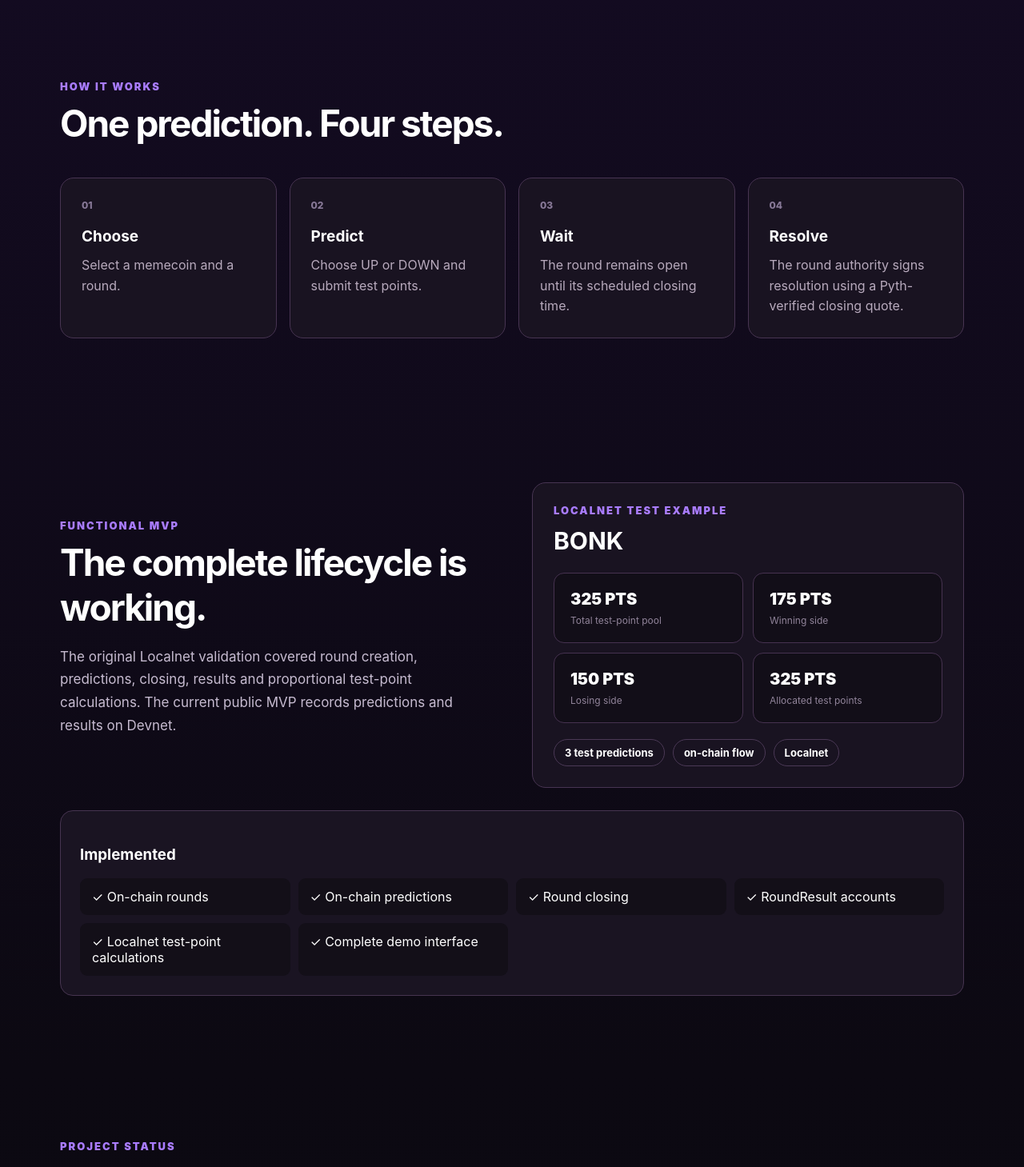
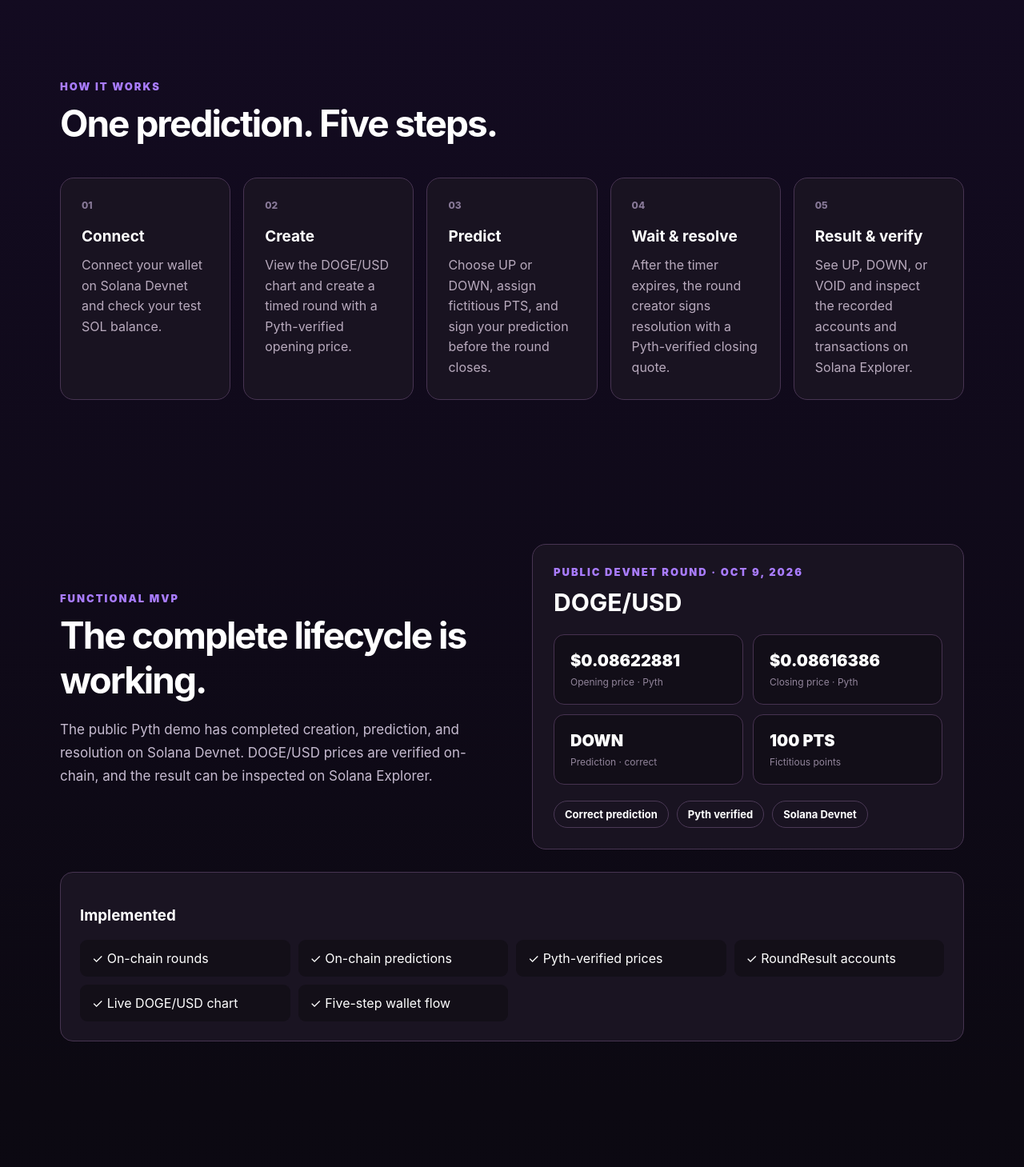
Before and after one commit to Jeet719/memedictions, a Next.js app: page /landing in a window 1280 px wide. Shown: the part 780-2239 px from the top of the page at 80% size. Built offline with nearby package versions, Linux system fonts and the light colour scheme.

Commit message:
Refresh landing for the public Pyth demo

```diff
--- a/app/landing/page.tsx
+++ b/app/landing/page.tsx
@@ -332,7 +332,7 @@ export default function LandingPage() {
 
         <section style={styles.hero}>
           <div style={styles.eyebrow}>
-             BUILT ON SOLANA </div>
+             LIVE ON SOLANA DEVNET · POWERED BY PYTH </div>
 
           <h1 style={styles.heroTitle}>
              Predict memecoins. <br />
@@ -352,7 +352,7 @@ export default function LandingPage() {
               href="/pyth"
               style={styles.button}
             >
-               Try the MVP </Link>
+               Try the Pyth demo </Link>
 
             <a
               href="#mvp"
@@ -373,29 +373,34 @@ export default function LandingPage() {
              HOW IT WORKS </div>
 
           <h2 style={styles.sectionTitle}>
-             One prediction. Four steps. </h2>
+             One prediction. Five steps. </h2>
 
-          <div style={styles.grid4}>
+          <div style={{ ...styles.grid4, gridTemplateColumns: "repeat(auto-fit, minmax(180px, 1fr))" }}>
             {[
               [
                 "01",
-                "Choose",
-                "Select a memecoin and a round.",
+                "Connect",
+                "Connect your wallet on Solana Devnet and check your test SOL balance.",
               ],
               [
                 "02",
-                "Predict",
-                "Choose UP or DOWN and submit test points.",
+                "Create",
+                "View the DOGE/USD chart and create a timed round with a Pyth-verified opening price.",
               ],
               [
                 "03",
-                "Wait",
-                "The round remains open until its scheduled closing time.",
+                "Predict",
+                "Choose UP or DOWN, assign fictitious PTS, and sign your prediction before the round closes.",
               ],
               [
                 "04",
-                "Resolve",
-                "The round authority signs resolution using a Pyth-verified closing quote.",
+                "Wait & resolve",
+                "After the timer expires, the round creator signs resolution with a Pyth-verified closing quote.",
+              ],
+              [
+                "05",
+                "Result & verify",
+                "See UP, DOWN, or VOID and inspect the recorded accounts and transactions on Solana Explorer.",
               ],
             ].map(
               ([number, title, text]) => (
@@ -454,14 +459,14 @@ export default function LandingPage() {
                   styles.sectionText
                 }
               >
-                 The original Localnet validation covered round creation, predictions,
-                closing, results and proportional test-point calculations.
-                The current public MVP records predictions and results on Devnet. </p>
+                 The public Pyth demo has completed creation, prediction, and resolution
+                on Solana Devnet. DOGE/USD prices are verified on-chain, and the
+                result can be inspected on Solana Explorer. </p>
             </div>
 
             <div style={styles.card}>
               <div style={styles.eyebrow}>
-                 LOCALNET TEST EXAMPLE </div>
+                 PUBLIC DEVNET ROUND · OCT 9, 2026 </div>
 
               <h2
                 style={{
@@ -469,7 +474,7 @@ export default function LandingPage() {
                   margin: "12px 0",
                 }}
               >
-                BONK
+                DOGE/USD
               </h2>
 
               <div style={styles.stats}>
@@ -479,14 +484,14 @@ export default function LandingPage() {
                       styles.metricValue
                     }
                   >
-                    325 PTS
+                    $0.08622881
                   </div>
                   <div
                     style={
                       styles.metricLabel
                     }
                   >
-                     Total test-point pool </div>
+                     Opening price · Pyth </div>
                 </div>
 
                 <div style={styles.metric}>
@@ -495,14 +500,14 @@ export default function LandingPage() {
                       styles.metricValue
                     }
                   >
-                    175 PTS
+                    $0.08616386
                   </div>
                   <div
                     style={
                       styles.metricLabel
                     }
                   >
-                     Winning side </div>
+                     Closing price · Pyth </div>
                 </div>
 
                 <div style={styles.metric}>
@@ -511,14 +516,14 @@ export default function LandingPage() {
                       styles.metricValue
                     }
                   >
-                    150 PTS
+                    DOWN
                   </div>
                   <div
                     style={
                       styles.metricLabel
                     }
                   >
-                     Losing side </div>
+                     Prediction · correct </div>
                 </div>
 
                 <div style={styles.metric}>
@@ -527,26 +532,26 @@ export default function LandingPage() {
                       styles.metricValue
                     }
                   >
-                    325 PTS
+                    100 PTS
                   </div>
                   <div
                     style={
                       styles.metricLabel
                     }
                   >
-                     Allocated test points </div>
+                     Fictitious points </div>
                 </div>
               </div>
 
               <div style={styles.pills}>
                 <span style={styles.pill}>
-                   3 test predictions </span>
+                   Correct prediction </span>
 
                 <span style={styles.pill}>
-                   on-chain flow </span>
+                   Pyth verified </span>
 
                 <span style={styles.pill}>
-                  Localnet
+                  Solana Devnet
                 </span>
               </div>
             </div>
@@ -564,10 +569,10 @@ export default function LandingPage() {
               {[
                 "✓ On-chain rounds",
                 "✓ On-chain predictions",
-                "✓ Round closing",
+                "✓ Pyth-verified prices",
                 "✓ RoundResult accounts",
-                "✓ Localnet test-point calculations",
-                "✓ Complete demo interface",
+                "✓ Live DOGE/USD chart",
+                "✓ Five-step wallet flow",
               ].map((item) => (
                 <div
                   key={item}
@@ -616,7 +621,7 @@ export default function LandingPage() {
                  PRICE ORACLE </div>
 
               <div style={styles.value}>
-                 → Experimental </div>
+                 ✓ Pyth integrated </div>
             </div>
 
             <div style={styles.statusBox}>
@@ -624,7 +629,7 @@ export default function LandingPage() {
                  RESOLUTION </div>
 
               <div style={styles.value}>
-                 → Manual round authority </div>
+                 Creator-signed · Pyth prices </div>
             </div>
           </div>
 
@@ -647,6 +652,8 @@ export default function LandingPage() {
                 "Next.js",
                 "TypeScript",
                 "Solana Web3.js",
+                "Pyth Network",
+                "Wallet Standard",
               ].map((item) => (
                 <span
                   key={item}
@@ -740,8 +747,8 @@ export default function LandingPage() {
               letterSpacing: "-2px",
             }}
           >
-             Memecoins today. <br />
-             Predictions tomorrow. </h2>
+             DOGE/USD today. <br />
+             Verifiable predictions now. </h2>
 
           <p
             style={{
@@ -755,7 +762,7 @@ export default function LandingPage() {
             href="/pyth"
             style={styles.button}
           >
-             Try the MVP </Link>
+             Try the Pyth demo </Link>
         </section>
 
         <footer style={styles.footer}>
```
